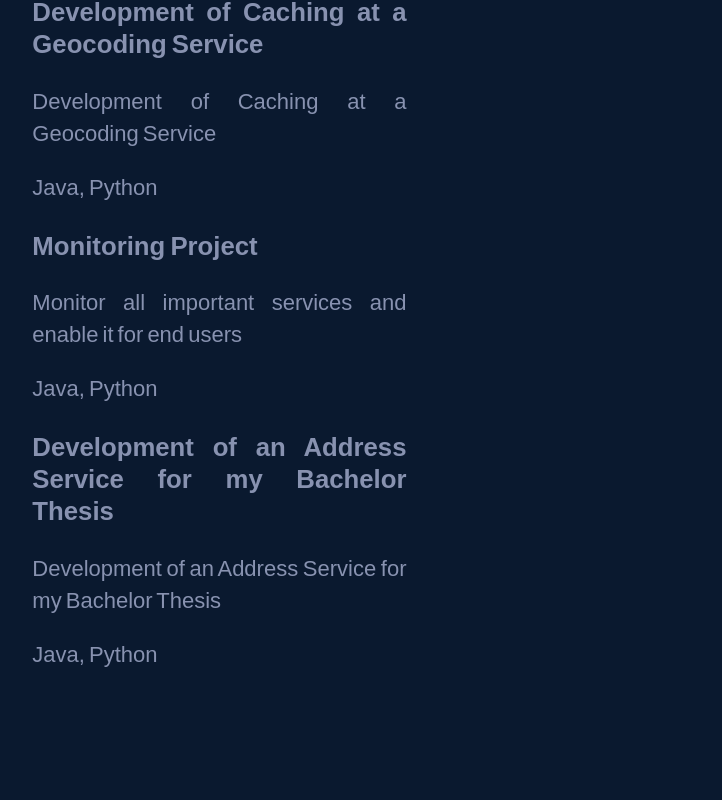
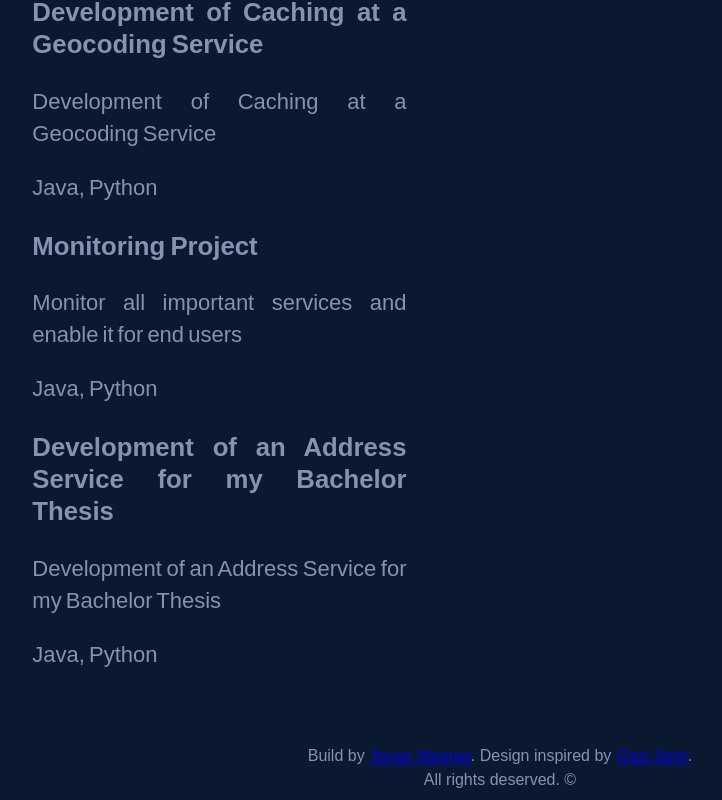
Before and after one commit to choan312/choan_portfolio, an Angular app: page / in a window 1280 px wide. Shown: the part 8222-9022 px from the top of the page, without its empty margins (140-862 px from the left). Before the commit the page ends 8916 px from the top, so only its background shows below. Built offline with nearby package versions, Linux system fonts and the light colour scheme; a web font is replaced by a local one.

Commit message:
Add ending credits

```diff
--- a/src/app/app.component.html
+++ b/src/app/app.component.html
@@ -159,3 +159,8 @@
     </div>
   </div>
 </div>
+
+<div class="ending-credits">
+  <div>Build by <a href="https://github.com/choan312">Jonas Wagner</a>. Design inspired by <a href="https://gazijarin.com/">Gazi Jarin</a>.</div>
+  <div>All rights deserved. ©</div>
+</div>
--- a/src/app/app.component.scss
+++ b/src/app/app.component.scss
@@ -91,3 +91,17 @@
     border-left: 5px solid #64FFDA;
     margin-right: 0.5em;
 }
+
+.ending-credits {
+    display: block;
+    box-sizing: border-box;
+    font-family: "NTR",sans-serif;
+    color: #8892b0;
+    text-align: center;
+    width: 100%;
+    font-size: 16px;
+    padding-bottom: 0px;
+    padding-top: 50px;
+    font-weight: 400;
+    line-height: 1.5;
+}
```
